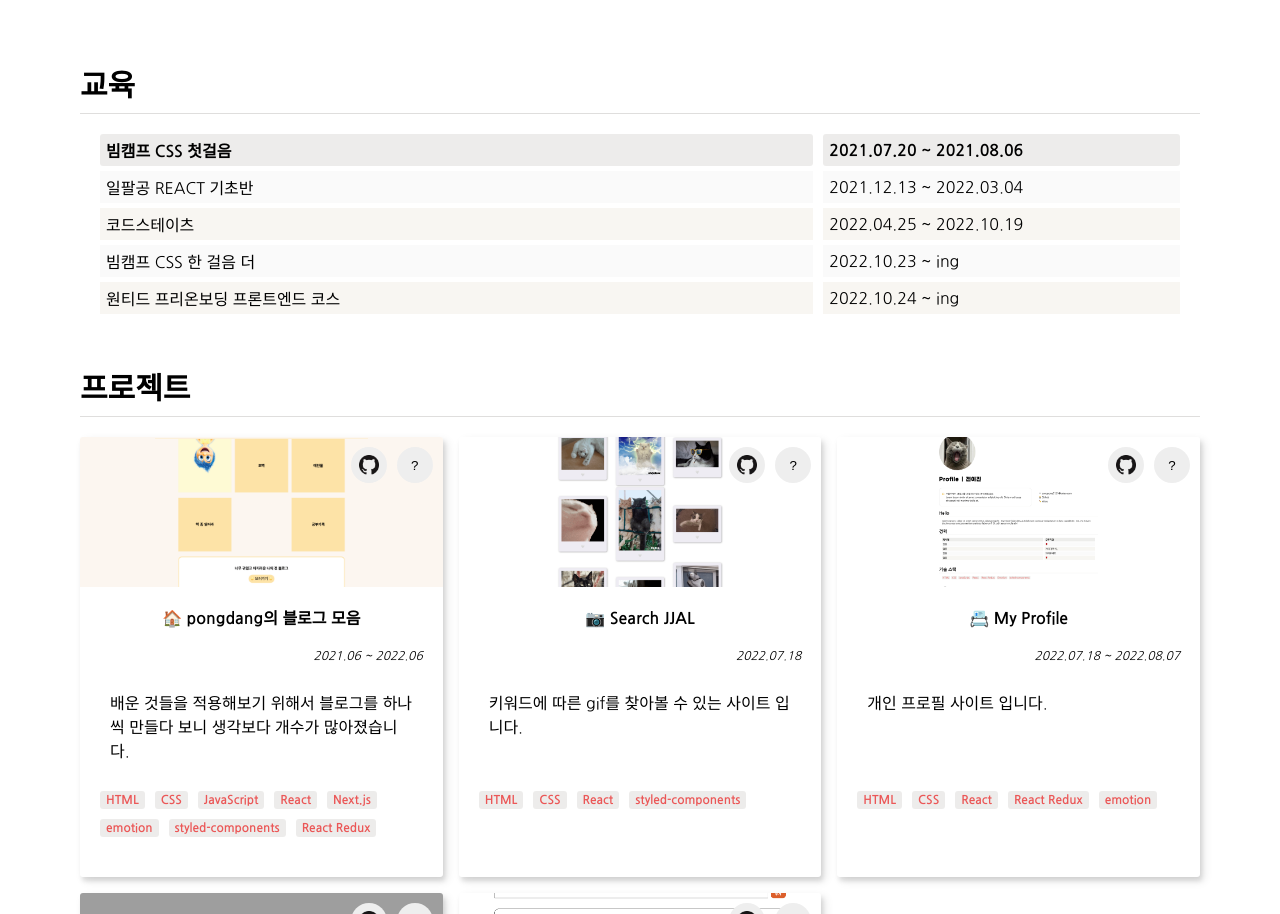
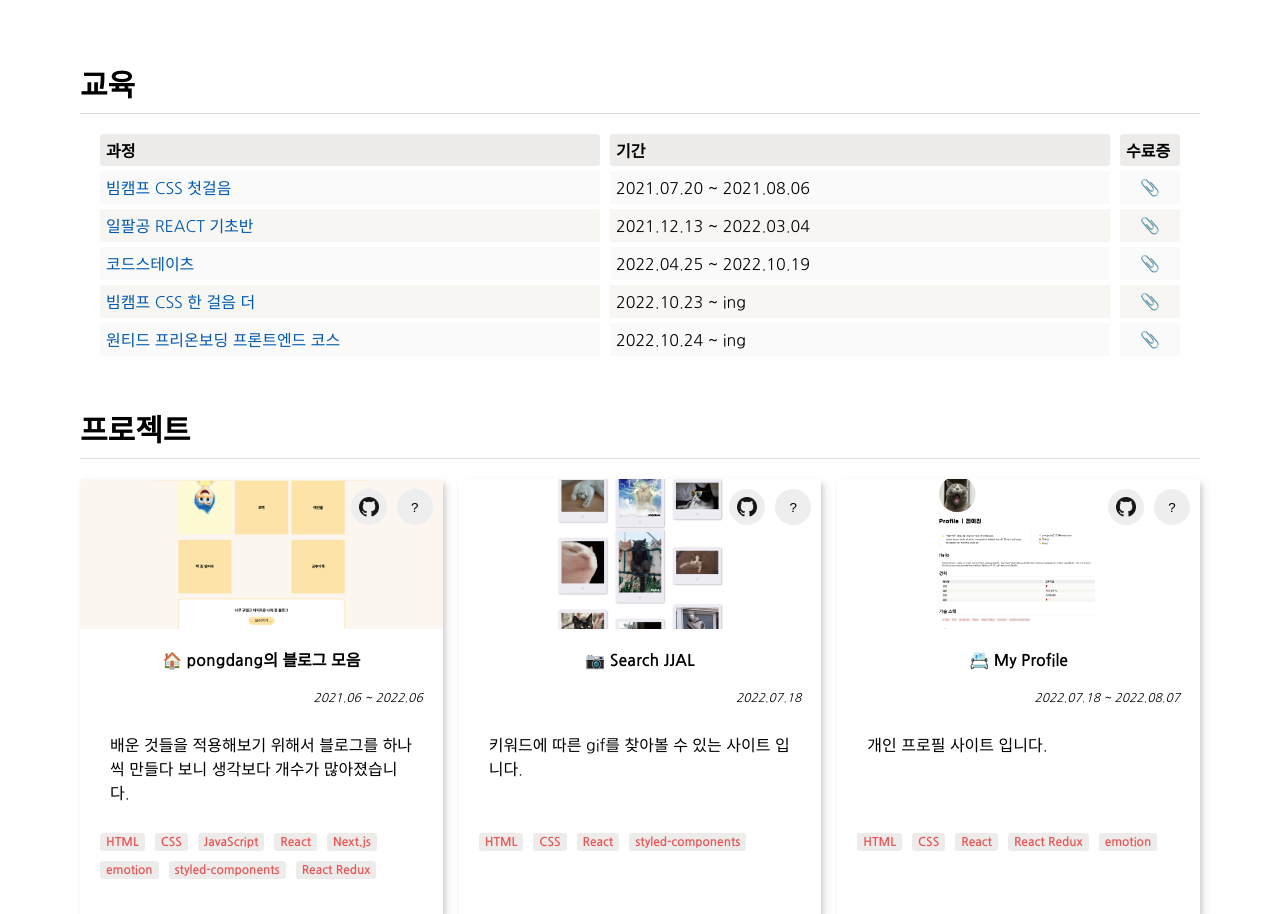
Before and after one commit to im-binary/profile, a React (Create React App) app: page /profile in a window 1280 px wide. Shown: the part 2239-3153 px from the top of the page. Built offline with nearby package versions, Linux system fonts and the light colour scheme; grey boxes are pictures that could not be loaded; a web font is replaced by a local one.

Commit message:
feat: 교육 부분 table 수정

```diff
--- a/src/components/Profile/Education.jsx
+++ b/src/components/Profile/Education.jsx
@@ -24,10 +24,29 @@ export default function Education() {
     <article css={educationContainer(theme)}>
       <h2>교육</h2>
       <ul>
+        <li>과정</li>
+        <li>기간</li>
+        <li>수료증</li>
         {educatioList.map((item) => (
           <React.Fragment key={`education-${item.id}`}>
-            <li>{item.course}</li>
+            <li>
+              <a href={item.site} target='_blank' rel='noreferrer'>
+                {item.course}
+              </a>
+            </li>
             <li>{item.period}</li>
+            <li>
+              <a
+                href={item.certificates}
+                target='_blank'
+                rel='noreferrer'
+                css={css`
+                  margin: 0 auto;
+                `}
+              >
+                📎
+              </a>
+            </li>
           </React.Fragment>
         ))}
       </ul>
@@ -46,9 +65,10 @@ const educationContainer = (theme) => css`
   ul {
     padding: 20px;
     display: grid;
-    grid-template-columns: 2fr 1fr;
+    grid-template-columns: 1fr 1fr 60px;
     gap: 5px 10px;
     ${contentFontSize16};
+    overflow: scroll;
   }
 
   li {
@@ -56,22 +76,30 @@ const educationContainer = (theme) => css`
     display: flex;
     align-items: center;
     word-break: keep-all;
+
+    a {
+      padding-bottom: 1px;
+      color: #005aad;
+    }
   }
 
   li:first-of-type,
-  li:nth-of-type(2) {
+  li:nth-of-type(2),
+  li:nth-of-type(3) {
     border-radius: 3px;
     background-color: ${mainColor};
     font-weight: bold;
   }
 
-  li:nth-of-type(4n - 1),
-  li:nth-of-type(4n) {
+  li:nth-of-type(6n),
+  li:nth-of-type(6n - 1),
+  li:nth-of-type(6n - 2) {
     background-color: rgb(221 221 221 / 16%);
   }
 
-  li:nth-of-type(4n + 1):not(li:first-of-type),
-  li:nth-of-type(4n + 2):not(li:nth-of-type(2)) {
+  li:nth-of-type(6n + 1):not(li:first-of-type),
+  li:nth-of-type(6n + 2):not(li:nth-of-type(2)),
+  li:nth-of-type(6n + 3):not(li:nth-of-type(3)) {
     background-color: ${subColor};
   }
 `;
```
